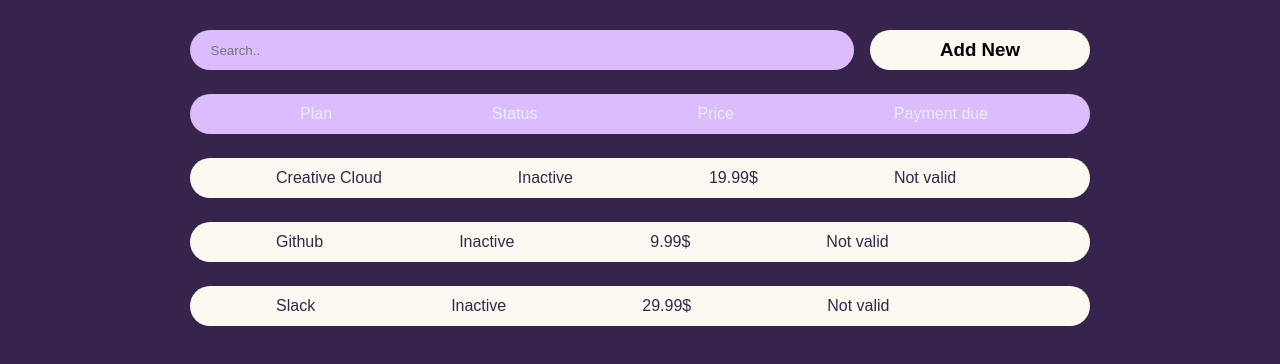
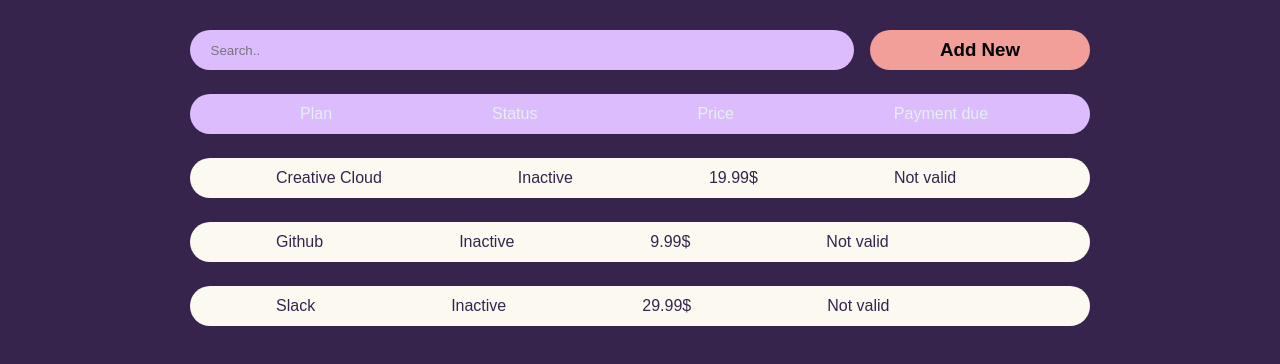
Before and after one commit to Rasmus0803/eksamenprojekt_2_semester, a plain HTML site: page Eksamenprojekt 2 semester/html_filer/subscriptions.html in a window 1280 px wide. Shown: the part 192-556 px from the top of the page. Drawn offline with Linux system fonts and the light colour scheme.

Commit message:
Update subscriptions.css

```diff
--- a/Eksamenprojekt 2 semester/css_filer/subscriptions.css
+++ b/Eksamenprojekt 2 semester/css_filer/subscriptions.css
@@ -114,7 +114,7 @@ input[type=text] {
   grid-column: 2/3;
   width: 220px;
   height: 40px;
-  background-color: #FCFAF0;
+  background-color: #F29E99;
   border-radius: 25px;
   border: none;
   margin-left: auto;
```
